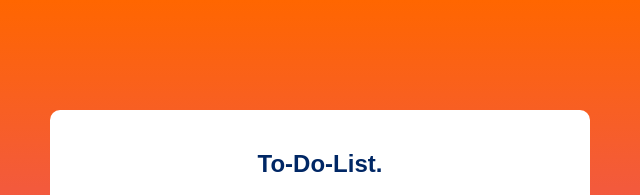
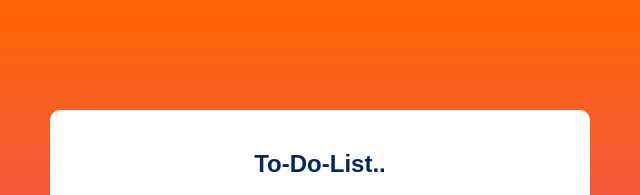
Before and after one commit to sbiswagithub/To-Do-List, a plain HTML site: page index.html in a window 1280 px wide. Shown: the top 195 px of the page, 320-960 px from the left. Drawn offline with Linux system fonts and the light colour scheme.

Commit message:
second commit

```diff
--- a/index.html
+++ b/index.html
@@ -9,7 +9,7 @@
 <body>
     <div class="container">
         <div class="todo-app">
-            <h2>To-Do-List.</h2>
+            <h2>To-Do-List..</h2>
             <div class="row">
                 <input type="text" name="" id="input-box" placeholder="Add Your Text">
                 <button onclick="addTask()">Add</button>
```
